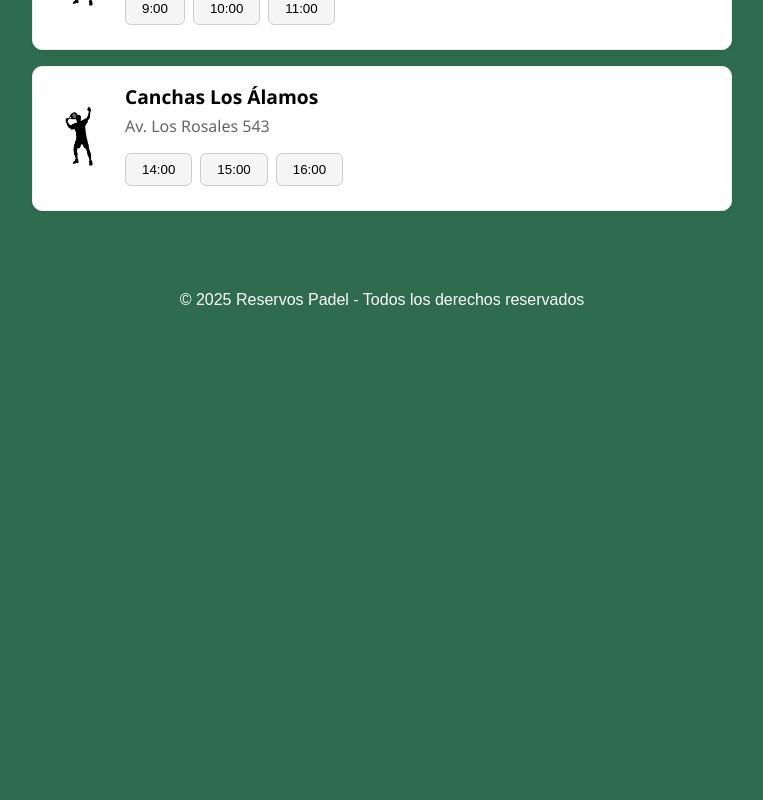
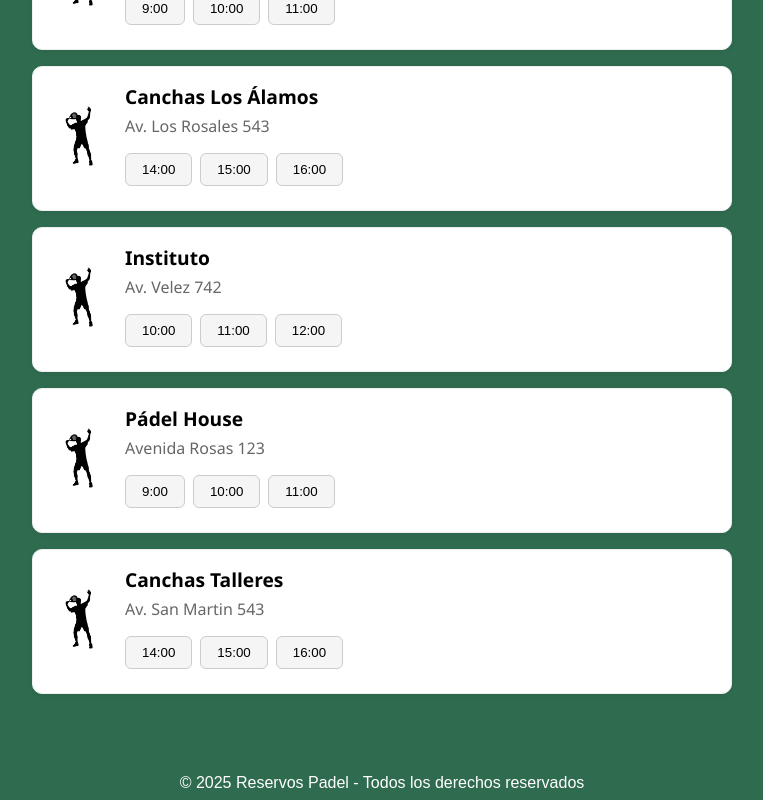
Before and after one commit to crimanvel/lucas_padel, an Angular app: page /home in a window 1280 px wide. Shown: the part 427-1227 px from the top of the page, without its empty margins (258-1021 px from the left). Before the commit the page ends 800 px from the top, so only its background shows below. Built offline with nearby package versions, Linux system fonts and the light colour scheme; sample sign-in values are in the browser's storage.

Commit message:
agregando clubes dentro del turnos.service

```diff
--- a/src/app/home/turnos.service.ts
+++ b/src/app/home/turnos.service.ts
@@ -27,7 +27,23 @@ export class TurnosService {
       nombre: 'Canchas Los Álamos',
       direccion: 'Av. Los Rosales 543',
       horarios: ['14:00', '15:00', '16:00']
+    },
+    {
+      nombre: 'Instituto',
+      direccion: 'Av. Velez 742',
+      horarios: ['10:00', '11:00', '12:00']
+    },
+    {
+      nombre: 'Pádel House',
+      direccion: 'Avenida Rosas 123',
+      horarios: ['9:00', '10:00', '11:00']
+    },
+    {
+      nombre: 'Canchas Talleres',
+      direccion: 'Av. San Martin 543',
+      horarios: ['14:00', '15:00', '16:00']
     }
+
   ];
 
   constructor() {
```
